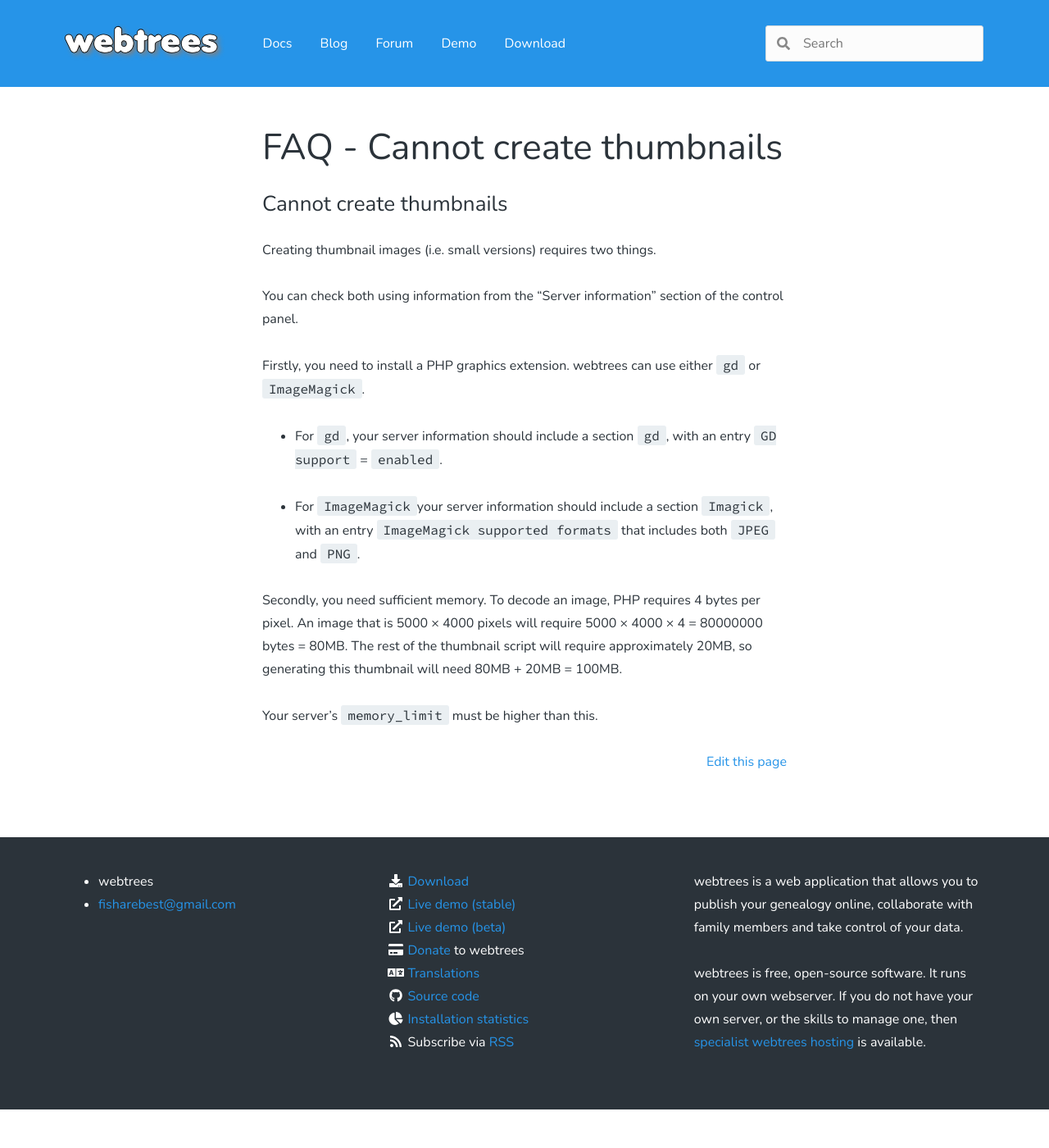
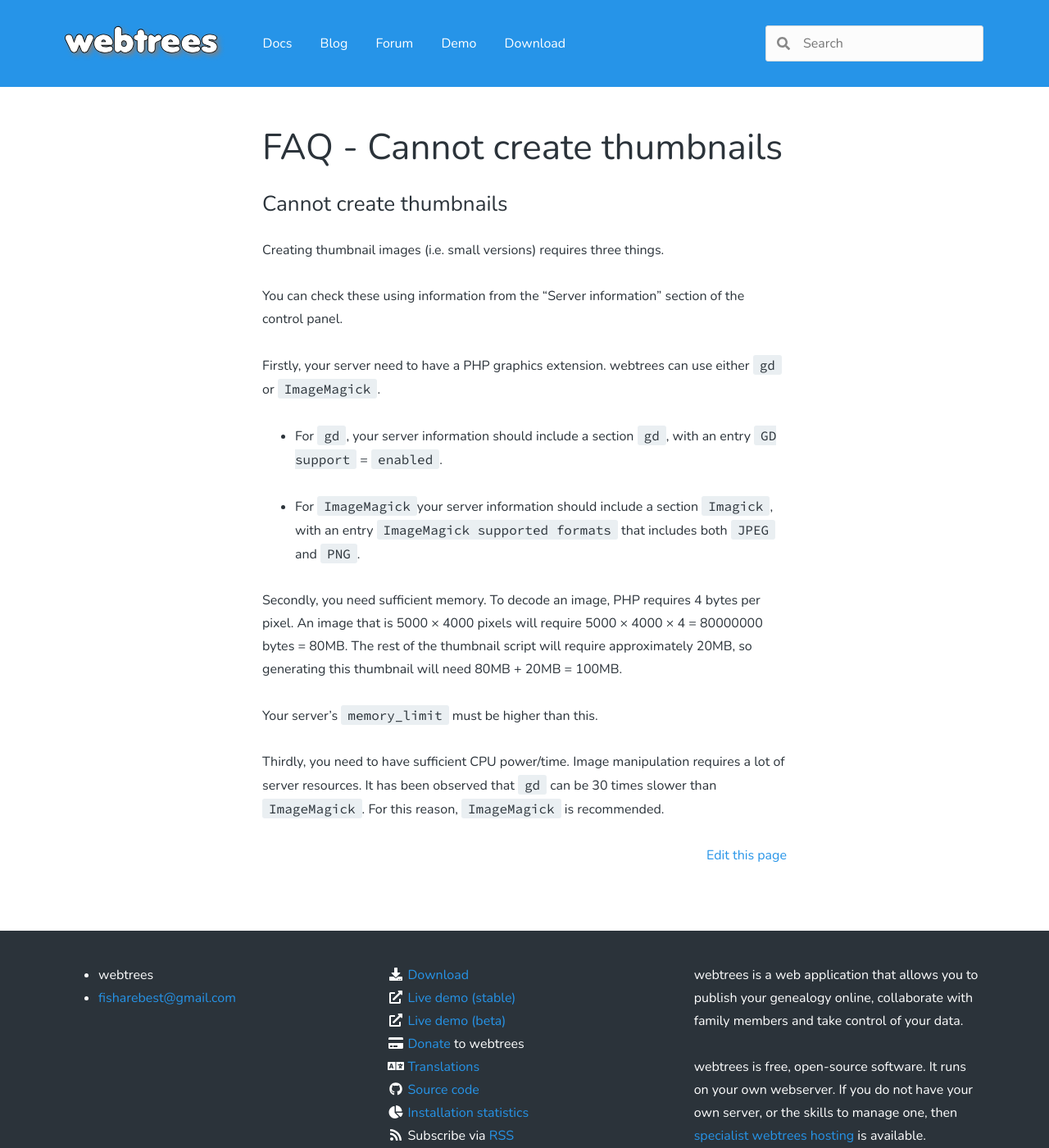
Before and after one commit to webtrees/webtrees.github.io, a Jekyll site: the page built from faq/thumbnails.md, in a window 1280 px wide and 1400 px high. Shown: the whole window at 82% size. Built offline with Jekyll 4.4.1, drawn with Linux system fonts in a browser that asks for light colours; nearby versions of some CDN libraries.

```diff
--- a/faq/thumbnails.md
+++ b/faq/thumbnails.md
@@ -1,27 +1,31 @@
 ---
 layout: page
 title: FAQ - Cannot create thumbnails
-date: 2019-12-31
+date: 2020-01-12
 ---
 
 ## Cannot create thumbnails
 
-Creating thumbnail images (i.e. small versions) requires two things.
+Creating thumbnail images (i.e. small versions) requires three things.
 
-You can check both using information from the "Server information"
-section of the control panel.
+You can check these using information from the “Server information” section of the control panel.
 
-Firstly, you need to install a PHP graphics extension.  webtrees can use
-either `gd` or `ImageMagick`.
+Firstly, your server need to have a PHP graphics extension.
+webtrees can use either `gd` or `ImageMagick`.
 
 * For `gd`, your server information should include a section `gd`, with an entry `GD support` = `enabled`.
 
 * For `ImageMagick`your server information should include a section `Imagick`, with an entry `ImageMagick supported formats` that includes both `JPEG` and `PNG`.
 
-Secondly, you need sufficient memory.  To decode an image, PHP
-requires 4 bytes per pixel.  An image that is 5000 × 4000 pixels will
-require 5000 × 4000 × 4 = 80000000 bytes = 80MB.
+Secondly, you need sufficient memory.
+To decode an image, PHP requires 4 bytes per pixel.
+An image that is 5000 × 4000 pixels will require 5000 × 4000 × 4 = 80000000 bytes = 80MB.
 The rest of the thumbnail script will require approximately 20MB,
 so generating this thumbnail will need 80MB + 20MB = 100MB.
 
 Your server's `memory_limit` must be higher than this.
+
+Thirdly, you need to have sufficient CPU power/time.
+Image manipulation requires a lot of server resources.
+It has been observed that `gd` can be 30 times slower than `ImageMagick`.
+For this reason, `ImageMagick` is recommended.
```
